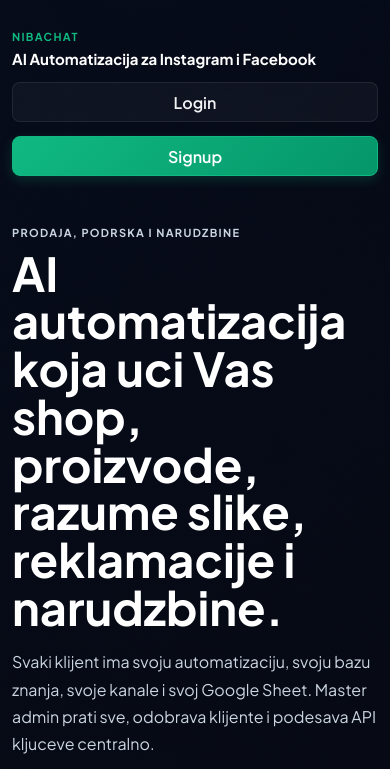
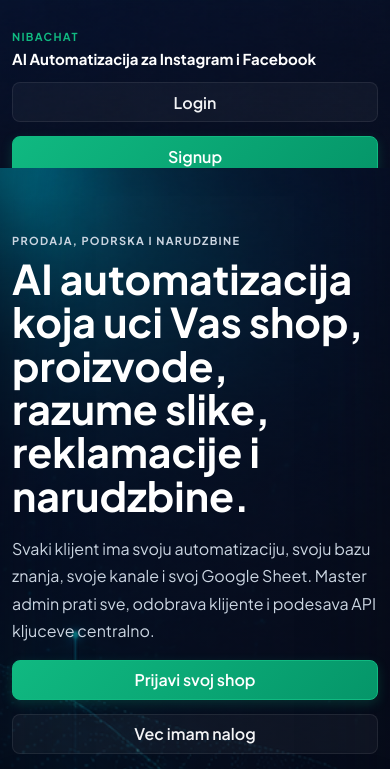
Before and after one commit to viplic/metabot, a website: page public/index.html in a window 390 px wide. Shown: the top 769 px of the page. Drawn offline with Linux system fonts and the light colour scheme.

Commit message:
Make mobile landing hero image visible

```diff
--- a/public/styles.css
+++ b/public/styles.css
@@ -187,12 +187,18 @@ a.button-link.primary {
 }
 
 .landing-hero {
+  position: relative;
+  isolation: isolate;
   display: grid;
   grid-template-columns: minmax(0, 1.2fr) minmax(300px, 0.8fr);
   gap: 28px;
   align-items: center;
   min-height: calc(100vh - 220px);
   padding: 44px 0;
+}
+
+.landing-hero::before {
+  content: none;
 }
 
 .landing-hero h1 {
@@ -1259,11 +1265,17 @@ dd {
 
   body.landing-page {
     background-image:
-      linear-gradient(180deg, rgba(7, 10, 19, 0.34), rgba(7, 10, 19, 0.76)),
+      linear-gradient(180deg, rgba(7, 10, 19, 0.22), rgba(7, 10, 19, 0.62)),
       url("/assets/nibachat-bg.png");
     background-position: center top;
     background-size: cover;
     background-repeat: repeat-y;
+  }
+
+  body.landing-page::before {
+    background:
+      linear-gradient(180deg, rgba(7, 10, 19, 0.10), rgba(7, 10, 19, 0.62) 58%, rgba(7, 10, 19, 0.90)),
+      url("/assets/nibachat-bg.png") 18% top / auto 100svh repeat-y;
   }
 
   .topbar {
@@ -1292,14 +1304,27 @@ dd {
   }
 
   .landing-hero {
-    min-height: auto;
-    padding: 34px 0 24px;
+    min-height: calc(100svh - 178px);
+    margin: 0 -12px;
+    padding: 42px 12px 54px;
     gap: 22px;
   }
 
+  .landing-hero::before {
+    content: "";
+    position: absolute;
+    inset: -22px -12px 0;
+    z-index: -1;
+    border-radius: 0 0 22px 22px;
+    background:
+      linear-gradient(180deg, rgba(7, 10, 19, 0.18), rgba(7, 10, 19, 0.48) 46%, rgba(7, 10, 19, 0.82)),
+      url("/assets/nibachat-bg.png") left top / auto 100% no-repeat;
+    box-shadow: inset 0 -80px 90px rgba(7, 10, 19, 0.72);
+  }
+
   .landing-hero h1 {
-    font-size: clamp(34px, 12vw, 52px);
-    line-height: 1.02;
+    font-size: clamp(32px, 10.5vw, 44px);
+    line-height: 1.06;
   }
 
   .landing-panel,
```
